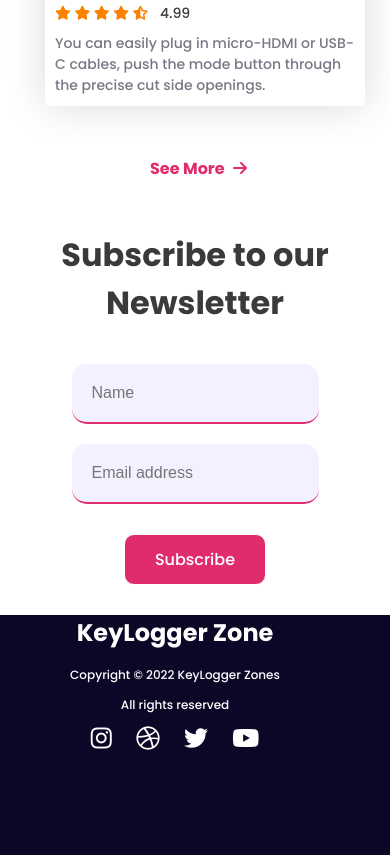
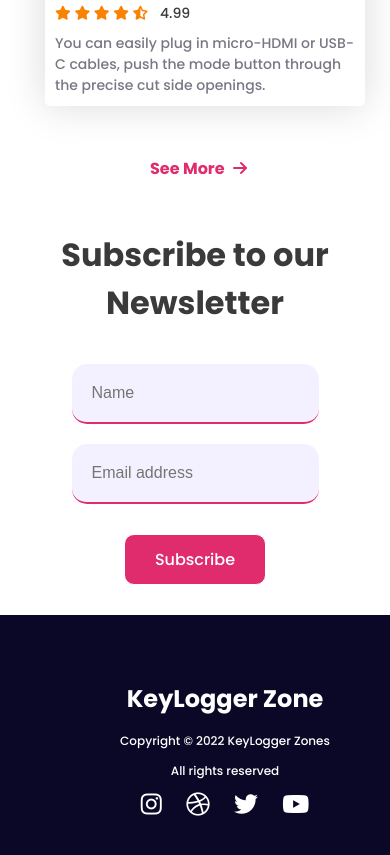
Before and after one commit to saikot-cse/keylogger-zone-website, a plain HTML site: page index.html in a window 390 px wide. Shown: the part 5326-6181 px from the top of the page. Drawn offline with Linux system fonts and the light colour scheme.

Commit message:
responsive improved

```diff
--- a/styles/style.css
+++ b/styles/style.css
@@ -294,9 +294,9 @@ footer {
     margin-top: 30px;
   }
   .footer-info {
-    width: 350px;
-    height: 139px;
     text-align: center;
-    padding: 0;
+    margin-left: 50px;
+    padding:50px 0 0 0;
   }
+
 }
```
